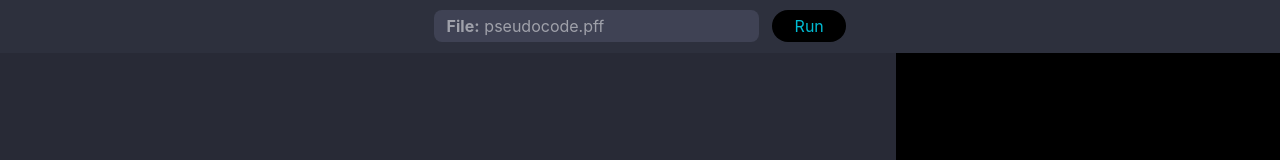
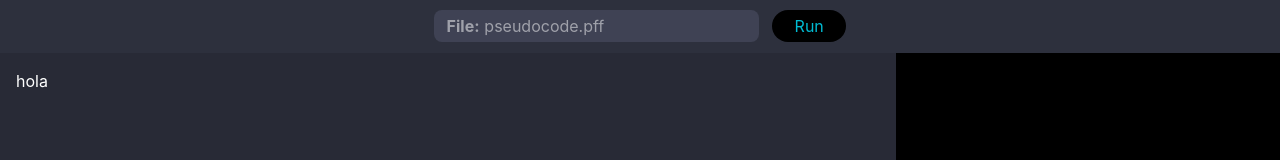
Before and after one commit to talamantesvictor/pseudoflow, a Svelte app: page / in a window 1280 px wide. Shown: the top 160 px of the page. Built offline with nearby package versions, Linux system fonts and the light colour scheme.

Commit message:
Add editor area

```diff
--- a/src/App.svelte
+++ b/src/App.svelte
@@ -4,7 +4,11 @@
 <Topbar />
 <div id="wrapper">
    <div id="flowchart-area"></div>
-   <div id="text-area"></div>
+   <div id="text-area">
+      <div class="editor" contenteditable="true" spellcheck="false">
+         hola
+      </div>
+   </div>
 </div>
 <style lang="scss">
    @import "./styles/variables.scss";
@@ -17,6 +21,15 @@
       #text-area {
          width: 70%;
          background-color: $editor-background;
+         height: calc(100vh - $topbar-height);
+         overflow: scroll;
+
+         .editor {
+            outline: 0px solid transparent;
+            min-height: calc(100% - 2rem);
+            color: white;
+            padding: 1rem;
+         }
       }
 
       #flowchart-area {
```
